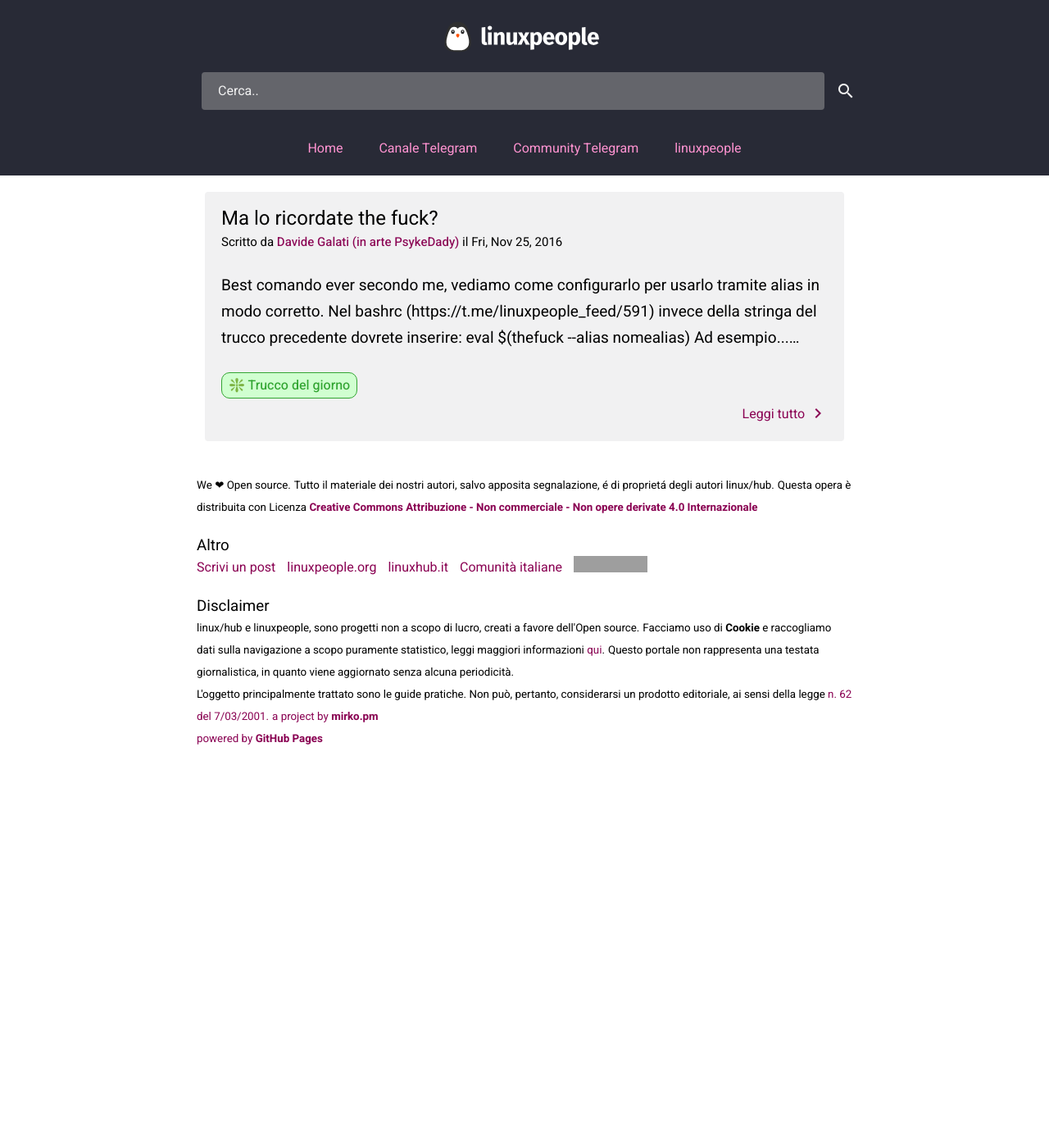
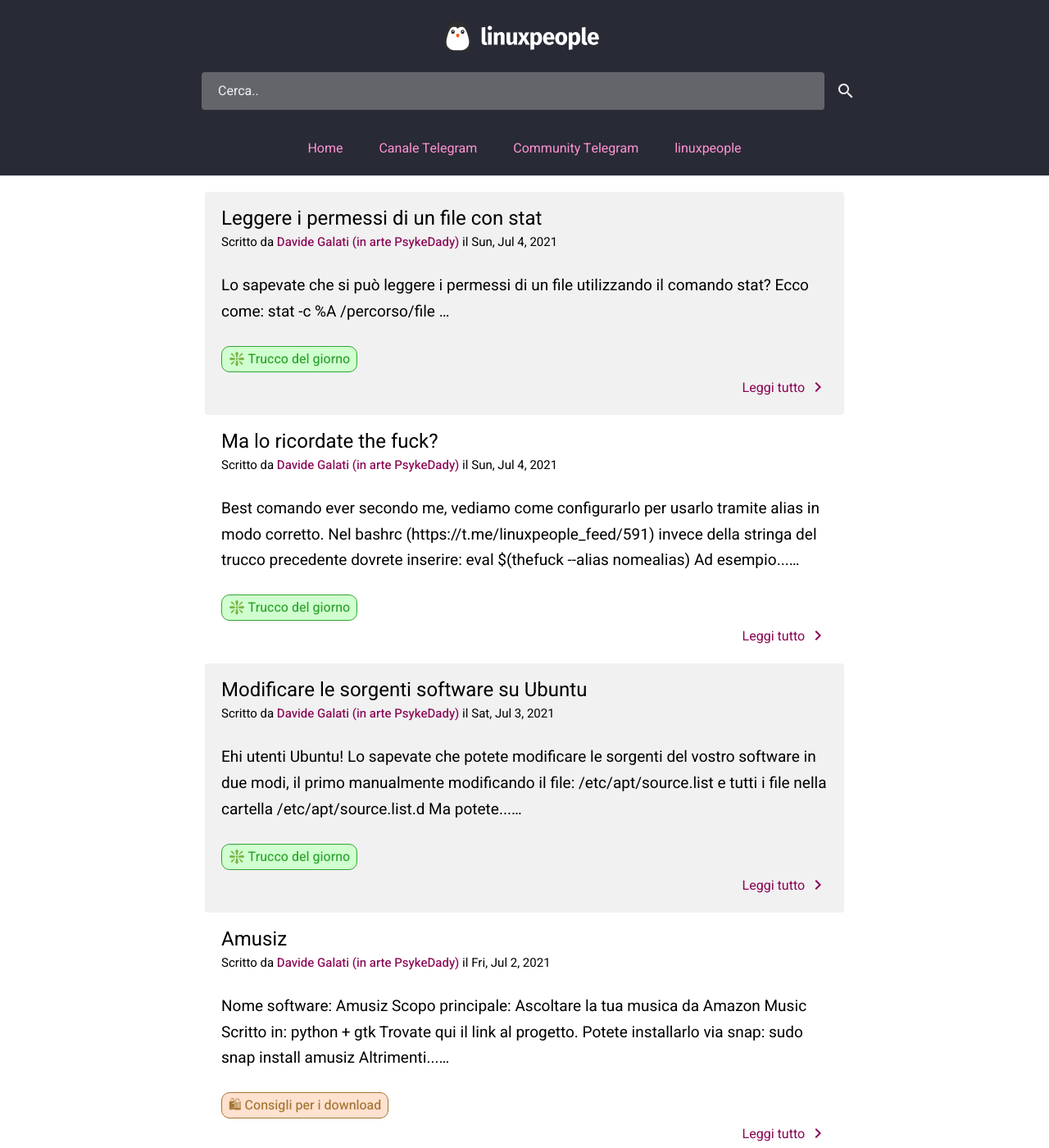
Before and after one commit to linuxhubit/linuxpeople_feed, a Jekyll site: the page built from index.html, in a window 1280 px wide and 1400 px high. Shown: the whole window at 82% size. Built offline with Jekyll 4.4.1, drawn with Linux system fonts in a browser that asks for light colours; the list of posts is cut into pages by our own code; grey boxes are pictures that could not be loaded.

Commit message:
upload posts

````diff
--- /dev/null
+++ b/_posts/downloads/2021-07-02-amusiz-per-amazon-music-su-linux.md
@@ -0,0 +1,38 @@
+---
+title: 'Amusiz'
+description: "Amusiz ti permette di ascoltare musica da Amazon Music su Linux"
+date: 2021-07-02 22:49
+layout: post
+author: Davide Galati (in arte PsykeDady)
+author_github: PsykeDady
+tag: downloads
+---
+**Nome software**: Amusiz
+**Scopo principale**: Ascoltare la tua musica da Amazon Music
+**Scritto in**: python + gtk
+
+Trovate [qui](https://github.com/mirkobrombin/Amusiz) il link al progetto.
+
+Potete installarlo via [snap](https://t.me/linuxpeople_feed/1534):
+
+```bash
+sudo snap install amusiz
+```
+
+Altrimenti [qui](https://github.com/mirkobrombin/Amusiz/releases) potete
+scaricare la AppImage. Una volta scaricato, impostiamo i permessi di esecuzione:
+
+```bash
+chmod +x file.AppImage
+```
+
+ed avviatela con un doppio click. È anche possibile installare la AppImage via
+[zap](https://t.me/linuxpeople_feed/1450):
+
+```bash
+zap install-gh https://github.com/mirkobrombin/Amusiz
+ ```
+
+Per gli amici di Arch Linux invece, è anche su **AUR** col nome pacchetto `amusiz`.
+
+Lo sapevi? Amusiz è un software scritto dal nostro founder *Mirko Brombin* :D
--- /dev/null
+++ b/_posts/trick/2021-07-03-modificare-sorgenti-software-ubuntu.md
@@ -0,0 +1,30 @@
+---
+title: 'Modificare le sorgenti software su Ubuntu'
+description: "Vediamo come modificare le sorgenti software su Ubuntu"
+date: 2021-07-03 16:23
+layout: post
+author: Davide Galati (in arte PsykeDady)
+author_github: PsykeDady
+tag: trick
+---
+Ehi utenti **Ubuntu**!
+
+Lo sapevate che potete modificare le sorgenti del vostro software in due modi, il primo manualmente modificando il file:
+```bash
+/etc/apt/source.list
+```
+
+e tutti i file nella cartella
+```bash
+/etc/apt/source.list.d
+```
+
+Ma potete anche usare il comodo comando
+```bash
+sudo apt edit-sources
+```
+
+Potete eventualmente specificare il nome del file da modificare, ad esempio se avete un file megasync.list potete digitare
+```bash
+sudo apt edit-sources megasync
+```
--- /dev/null
+++ b/_posts/trick/2021-07-04-leggere-permessi-file.md
@@ -0,0 +1,16 @@
+---
+title: 'Leggere i permessi di un file con stat'
+description: "Vediamo come leggere i permessi di un file con stat"
+date: 2021-07-04 23:09
+layout: post
+author: Davide Galati (in arte PsykeDady)
+author_github: PsykeDady
+tag: trick
+---
+Lo sapevate che si può leggere i permessi di un file utilizzando il comando `stat`?
+
+Ecco come:
+
+```bash
+stat -c %A /percorso/file
+```
--- a/_posts/trick/2021-07-05-thefuck.md
+++ b/_posts/trick/2021-07-04-thefuck.md
@@ -1,7 +1,7 @@
 ---
 title: 'Ma lo ricordate the fuck?'
 description: "Best comando ever secondo me  vediamo come configurarlo per usarlo tramite alias in modo corretto  "
-date: 2016-11-25
+date: 2021-07-04 18:11
 layout: post
 author: Davide Galati (in arte PsykeDady)
 author_github: PsykeDady
````
